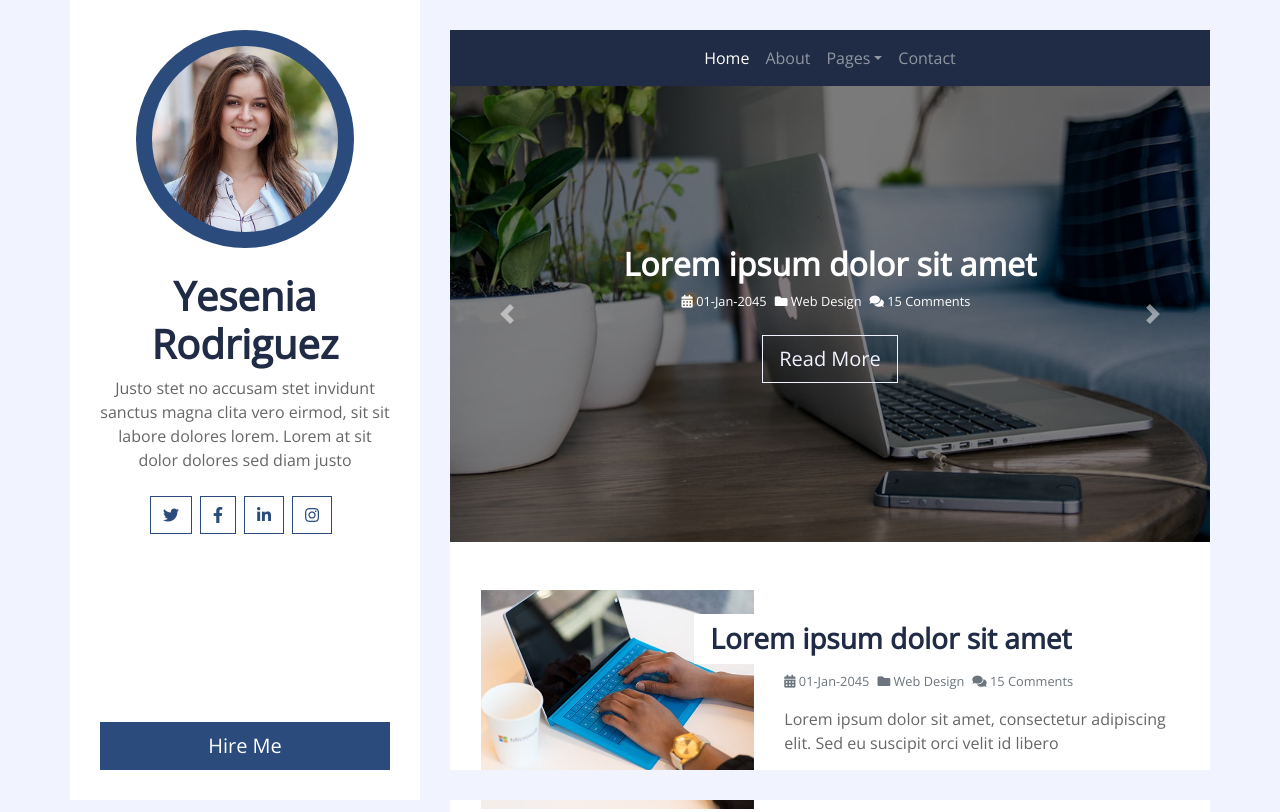
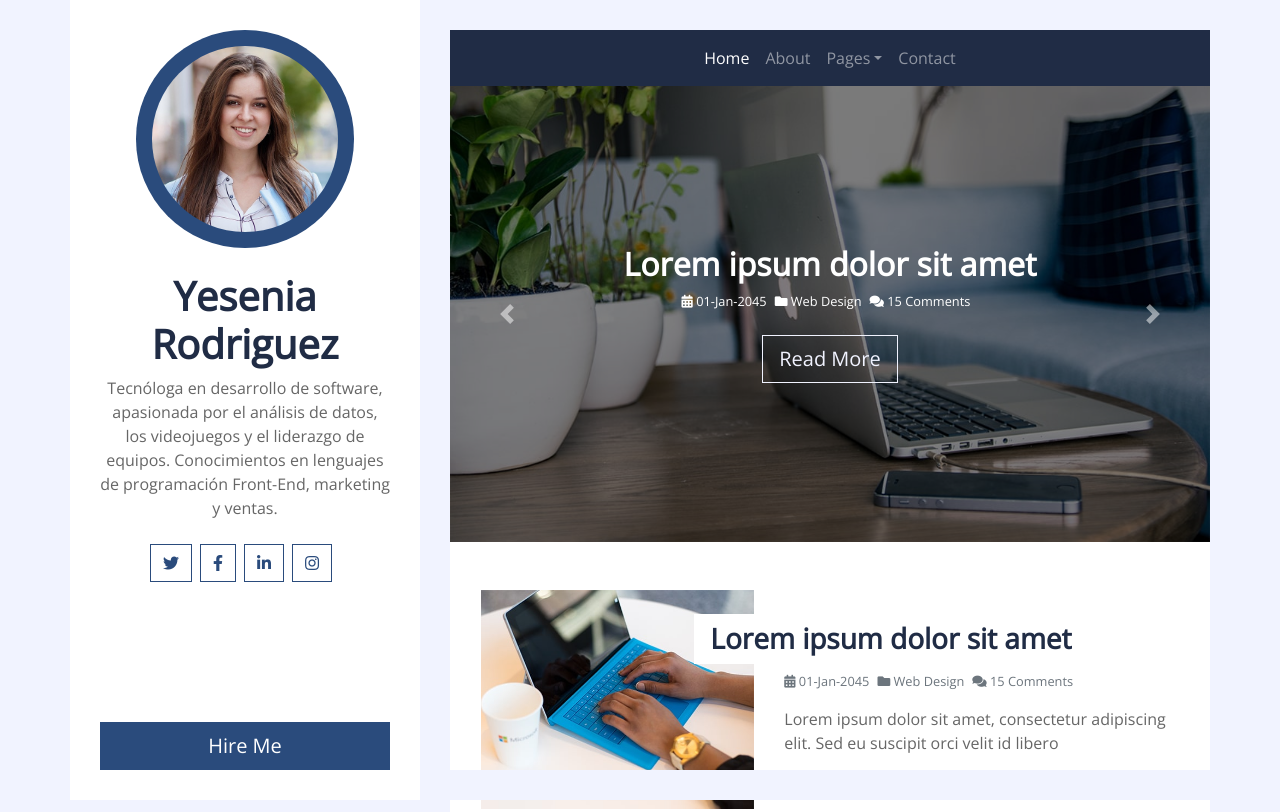
Before and after one commit to Yesenia71/MyPortfolio, a plain HTML site: page personal-blog-template/index.html in a window 1280 px wide. Shown: the top 812 px of the page. Drawn offline with nearby package versions, Linux system fonts and the light colour scheme.

Commit message:
description

```diff
--- a/personal-blog-template/index.html
+++ b/personal-blog-template/index.html
@@ -27,7 +27,7 @@
                     <img class="mx-auto d-block w-75 bg-primary img-fluid rounded-circle mb-4 p-3" src="img/profile.jpg" alt="Image">
                     <h1 class="font-weight-bold">Yesenia Rodriguez</h1>
                     <p class="mb-4">
-                        Justo stet no accusam stet invidunt sanctus magna clita vero eirmod, sit sit labore dolores lorem. Lorem at sit dolor dolores sed diam justo
+                        Tecnóloga en desarrollo de software, apasionada por el análisis de datos, los videojuegos y el liderazgo de equipos. Conocimientos en lenguajes de programación Front-End, marketing y ventas.
                     </p>
                     <div class="d-flex justify-content-center mb-5">
                         <a class="btn btn-outline-primary mr-2" href="#"><i class="fab fa-twitter"></i></a>
```
